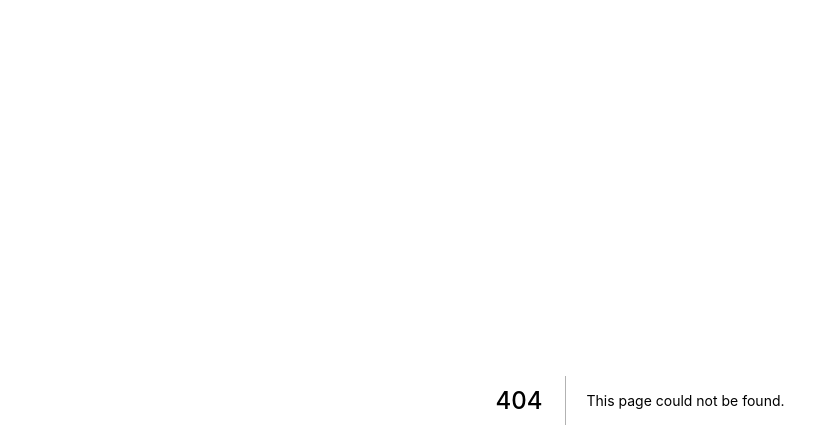
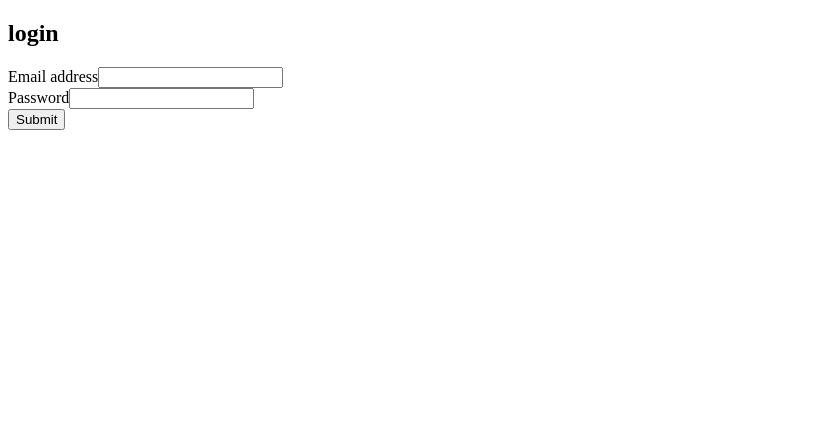
Before and after one commit to abhiti01/gator-study, a Next.js app in the folder gator-study-frontend/: page /login in a window 1280 px wide. Before the commit this address had no page. Shown: the top 448 px of the page, without its empty margins (0-839 px from the left). Built offline with nearby package versions, Linux system fonts and the light colour scheme.

Commit message:
add basic login page

```diff
--- a/gator-study-frontend/pages/_app.js
+++ /dev/null
@@ -1,11 +0,0 @@
-import { ChakraProvider } from '@chakra-ui/react'
-
-function MyApp({ Component, pageProps }) {
-  return (
-    <ChakraProvider>
-      <Component {...pageProps} />
-    </ChakraProvider>
-  )
-}
-
-export default MyApp
--- /dev/null
+++ b/gator-study-frontend/pages/login.js
@@ -0,0 +1,65 @@
+import { useState, useEffect } from "react";
+import Router from "next/router";
+// import Layout from "../component/Layout";
+// import { login } from "../requests/userApi";
+// import useUser from "../data/useUser";
+
+const Login = () => {
+  const [email, setEmail] = useState("");
+  const [password, setPassword] = useState("");
+
+//   const { mutate, loggedIn } = useUser();
+
+//   useEffect(() => {
+//     if (loggedIn) Router.replace("/");
+//   }, [loggedIn]);
+
+//   if (loggedIn) return <> Redirecting.... </>;
+
+  const onLoginSubmit = (e) => {
+    e.preventDefault();
+    if (email && password) {
+    //   login({ email, password });
+    console.log(email,password);
+    //   mutate();
+    }
+  };
+
+  return (
+    // <Layout title="login">
+      <div >
+        <h2 > login </h2>
+
+        <form onSubmit={onLoginSubmit}>
+          <div >
+            <label htmlFor="email">Email address</label>
+            <input
+              value={email}
+              type="email"
+              className="form-control"
+              id="email"
+              aria-describedby="emailHelp"
+              onChange={(e) => setEmail(e.target.value)}
+            />
+          </div>
+          <div className="form-group">
+            <label htmlFor="password">Password</label>
+            <input
+              value={password}
+              onChange={(e) => setPassword(e.target.value)}
+              type="password"
+              className="form-control"
+              id="password"
+            />
+          </div>
+
+          <button type="submit" >
+            Submit
+          </button>
+        </form>
+      </div>
+    // </Layout>
+  );
+};
+
+export default Login;
```
